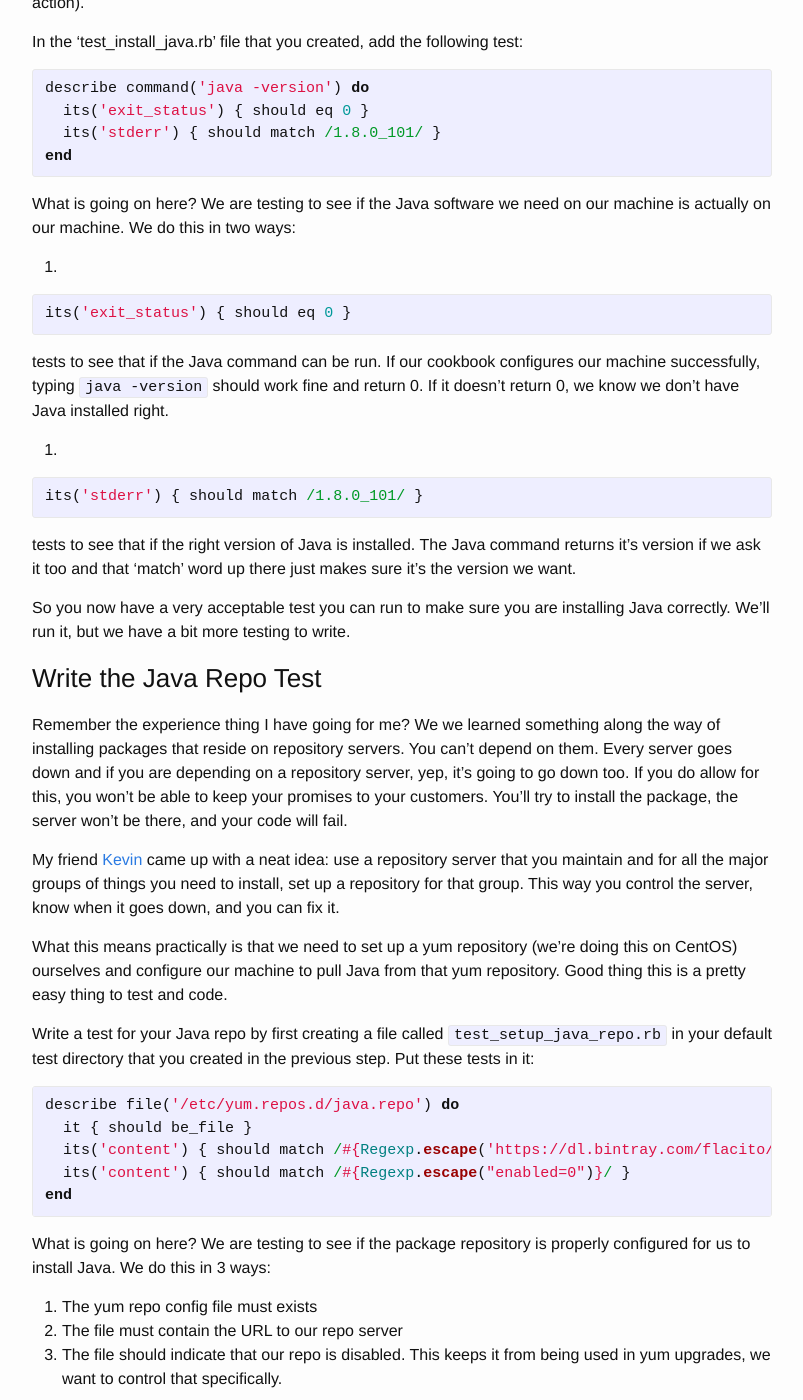
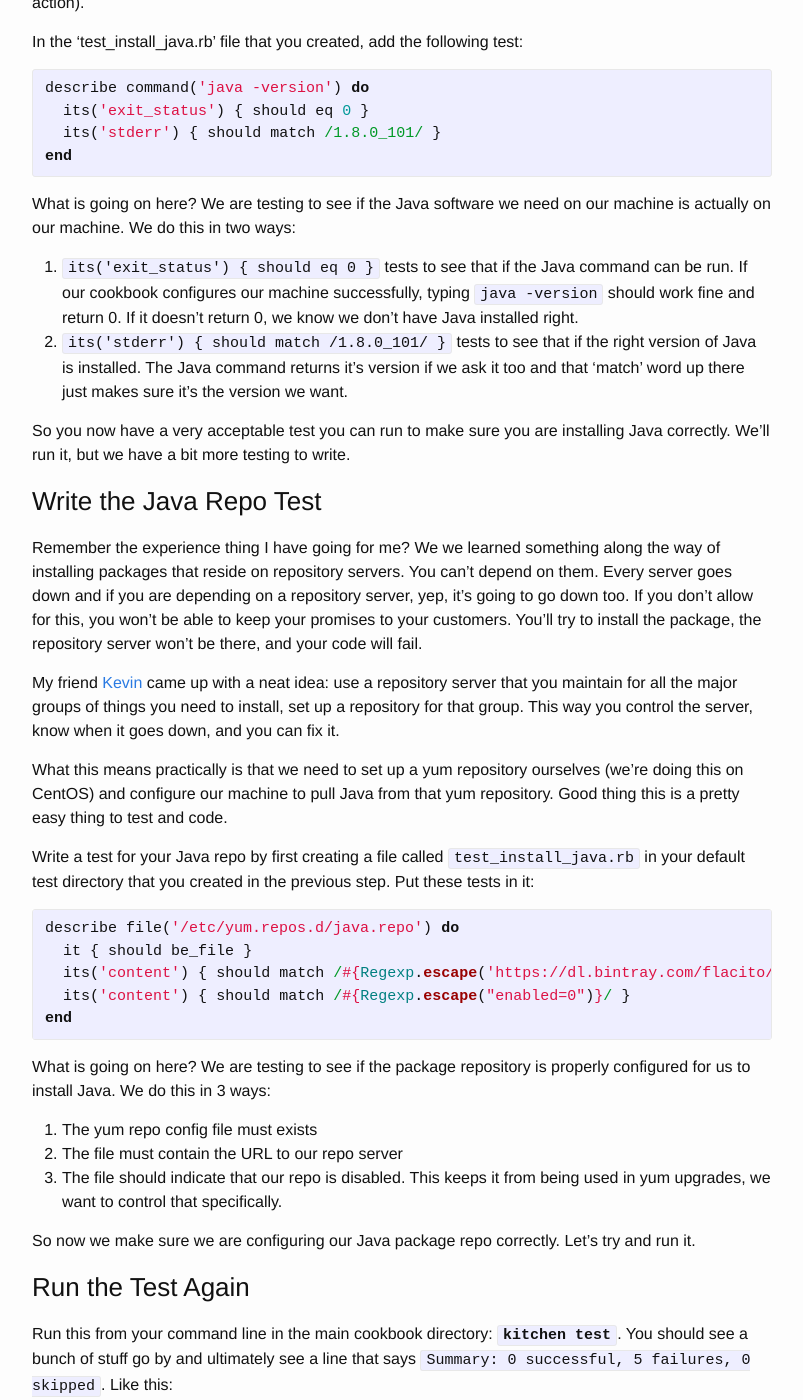
Before and after one commit to flacito/flacito.github.io, a Jekyll site: the page built from war-hotel/war-hotel-part3.markdown, in a window 1280 px wide and 1400 px high, scrolled down 1223 px. Shown: the whole window, without its empty margins (238-1041 px from the left). Built offline with Jekyll 4.4.1, drawn with Linux system fonts in a browser that asks for light colours.

Commit message:
Changed the Bintray repo for installing Java.

```diff
--- a/war-hotel/war-hotel-part3.markdown
+++ b/war-hotel/war-hotel-part3.markdown
@@ -52,25 +52,25 @@ end
 
 What is going on here? We are testing to see if the Java software we need on our machine is actually on our machine. We do this in two ways:
 
-1. {% highlight ruby %}its('exit_status') { should eq 0 }{% endhighlight %} tests to see that if the Java command can be run. If our cookbook configures our machine successfully, typing `java -version` should work fine and return 0. If it doesn't return 0, we know we don't have Java installed right.
-2. {% highlight ruby %}its('stderr') { should match /1.8.0_101/ }{% endhighlight %} tests to see that if the right version of Java is installed. The Java command returns it's version if we ask it too and that 'match' word up there just makes sure it's the version we want.
+1. `its('exit_status') { should eq 0 }` tests to see that if the Java command can be run. If our cookbook configures our machine successfully, typing `java -version` should work fine and return 0. If it doesn't return 0, we know we don't have Java installed right.
+2. `its('stderr') { should match /1.8.0_101/ }` tests to see that if the right version of Java is installed. The Java command returns it's version if we ask it too and that 'match' word up there just makes sure it's the version we want.
 
 So you now have a very acceptable test you can run to make sure you are installing Java correctly. We'll run it, but we have a bit more testing to write.
 
 ### Write the Java Repo Test
 
-Remember the experience thing I have going for me? We we learned something along the way of installing packages that reside on repository servers. You can't depend on them. Every server goes down and if you are depending on a repository server, yep, it's going to go down too. If you do allow for this, you won't be able to keep your promises to your customers. You'll try to install the package, the server won't be there, and your code will fail.
+Remember the experience thing I have going for me? We we learned something along the way of installing packages that reside on repository servers. You can't depend on them. Every server goes down and if you are depending on a repository server, yep, it's going to go down too. If you don't allow for this, you won't be able to keep your promises to your customers. You'll try to install the package, the repository server won't be there, and your code will fail.
 
-My friend [Kevin](https://github.com/kmbulebu) came up with a neat idea: use a repository server that you maintain and for all the major groups of things you need to install, set up a repository for that group.  This way you control the server, know when it goes down, and you can fix it.
+My friend [Kevin](https://github.com/kmbulebu) came up with a neat idea: use a repository server that you maintain for all the major groups of things you need to install, set up a repository for that group.  This way you control the server, know when it goes down, and you can fix it.
 
-What this means practically is that we need to set up a yum repository (we're doing this on CentOS) ourselves and configure our machine to pull Java from that yum repository.  Good thing this is a pretty easy thing to test and code.
+What this means practically is that we need to set up a yum repository ourselves (we're doing this on CentOS) and configure our machine to pull Java from that yum repository.  Good thing this is a pretty easy thing to test and code.
 
-Write a test for your Java repo by first creating a file called `test_setup_java_repo.rb` in your default test directory that you created in the previous step. Put these tests in it:
+Write a test for your Java repo by first creating a file called `test_install_java.rb` in your default test directory that you created in the previous step. Put these tests in it:
 
 {% highlight ruby %}
 describe file('/etc/yum.repos.d/java.repo') do
   it { should be_file }
-  its('content') { should match /#{Regexp.escape('https://dl.bintray.com/flacito/rpm')}/ }
+  its('content') { should match /#{Regexp.escape('https://dl.bintray.com/flacito/rpm-java')}/ }
   its('content') { should match /#{Regexp.escape("enabled=0")}/ }
 end
 {% endhighlight %}
```
Also changed, not shown: war-hotel/war-hotel-part4.markdown (+7 -3 lines).
